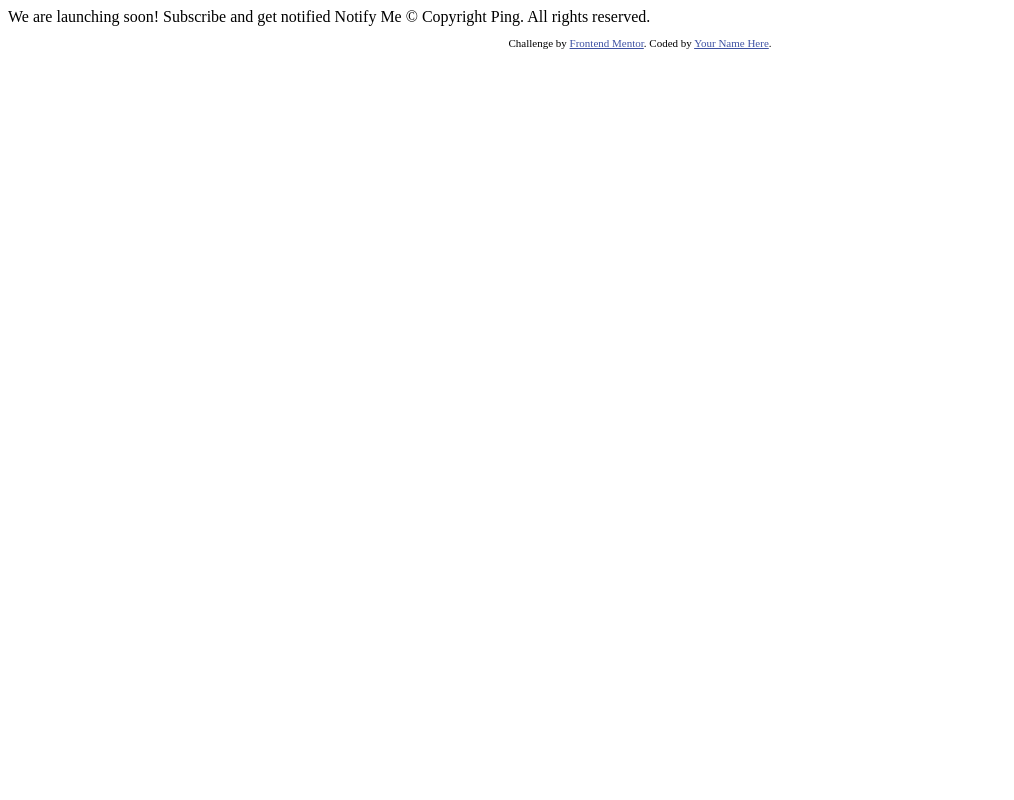
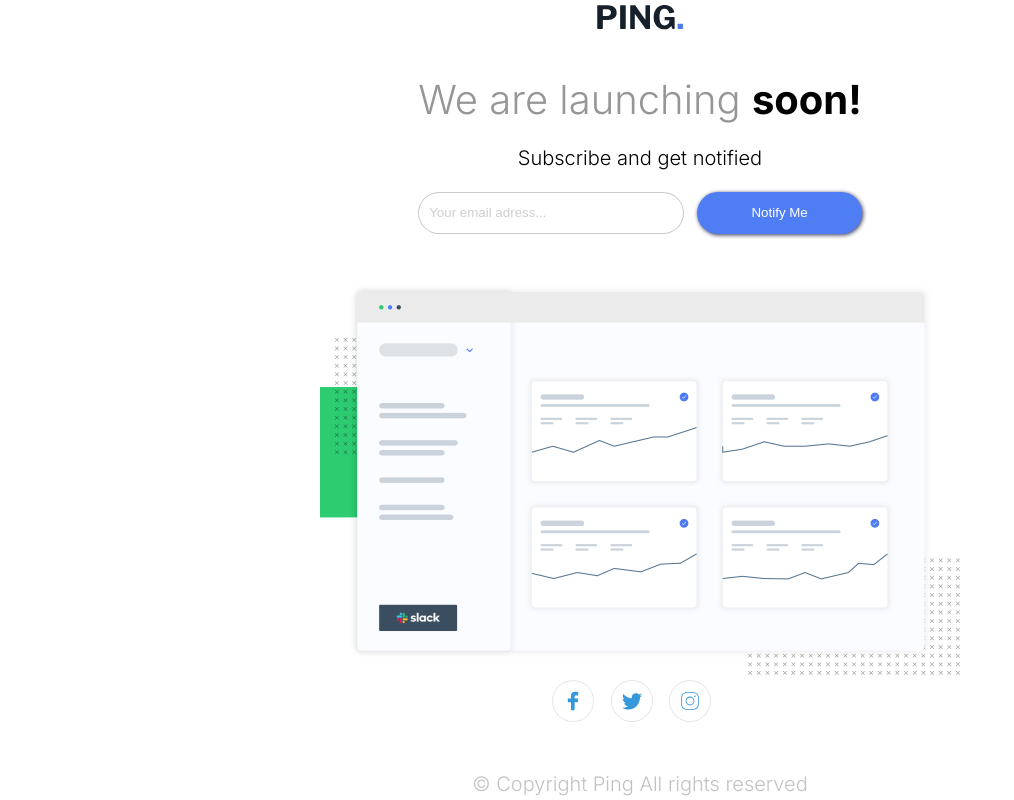
Before and after one commit to Clement-Plancon/ping-coming-soon-page-master, a plain HTML site: page index.html in a window 1280 px wide. Shown: the whole page, without its empty margins (0-1014 px from the left). Drawn offline with Linux system fonts and the light colour scheme.

Commit message:
end challenge

```diff
--- a/index.html
+++ b/index.html
@@ -1,34 +1,64 @@
 <!DOCTYPE html>
 <html lang="en">
+
 <head>
-  <meta charset="UTF-8">
-  <meta name="viewport" content="width=device-width, initial-scale=1.0"> <!-- displays site properly based on user's device -->
+    <meta charset="UTF-8">
+    <meta name="viewport" content="width=device-width, initial-scale=1.0">
+    <!-- displays site properly based on user's device -->
 
-  <link rel="icon" type="image/png" sizes="32x32" href="./images/favicon-32x32.png">
+    <link rel="icon" type="image/png" sizes="32x32" href="./images/favicon-32x32.png">
+    <link rel="stylesheet" href="./style/style.css">
 
-  <title>Frontend Mentor | Ping coming soon page</title>
+    <title>Frontend Mentor | Ping coming soon page</title>
 
-  <!-- Feel free to remove these styles or customise in your own stylesheet 👍 -->
-  <style>
-    .attribution { font-size: 11px; text-align: center; }
-    .attribution a { color: hsl(228, 45%, 44%); }
-  </style>
+
 </head>
+
 <body>
 
-  We are launching soon!
+    <div class="header">
+        <img src="./images/logo.svg" alt="">
+        <h1>We are launching <span>soon!</span></h1>
+        <h2>Subscribe and get notified</h2>
+        <div class="inputContainer">
+            <input type="text" placeholder="Your email adress...">
+            <button onclick="checkForm(document.querySelector('input').value)">Notify Me</button>
+        </div>
+        <span class="error" style='color:hsl(354, 100%, 66%);font-size: 10px; position: relative; left: -20%;'></span>
+        <span class="validate" style='color:green;font-size: 10px; position: relative; left: -20%;'></span>
+    </div>
 
-  Subscribe and get notified
+    <div class="center">
+        <img src="./images/illustration-dashboard.png" alt="stat image">
+    </div>
 
-  Notify Me
+    <div class="footer">
+        <div class="iconContainer">
+            <div class="iconContainer__circle">
+                <img src="./images/icons8-f-de-facebook.svg" alt="">
+            </div>
+            <div class="iconContainer__circle">
+                <img src="./images/icons8-twitter.svg" alt="">
+            </div>
+            <div class="iconContainer__circle">
+                <img src="./images/icons8-instagram (2).svg" alt="">
+            </div>
 
-  &copy; Copyright Ping. All rights reserved.
+        </div>
+        <p>&copy; Copyright Ping All rights reserved</p>
+    </div>
+    <script>
+        const checkForm = (email) => {
+            if (document.querySelector('input').value.length == 0) {
+                document.querySelector('input').style.border = "1px solid hsl(354, 100%, 66%)"
+                document.querySelector('.error').innerHTML = "Whoops! It looks like you forgot to add your email"
+            } else {
+                var re = /\S+@\S+\.\S+/;
+                re.test(email) == true ? (document.querySelector('input').style.border = "1px solid green", document.querySelector('.validate').innerHTML = "Email valide") : document.querySelector('input').style.border = "1px solid hsl(354, 100%, 66%)", document.querySelector('.error').innerHTML = "Email invalide"
 
-  <footer>
-    <p class="attribution">
-      Challenge by <a href="https://www.frontendmentor.io?ref=challenge" target="_blank">Frontend Mentor</a>.
-      Coded by <a href="#">Your Name Here</a>.
-    </p>
-  </footer>
+            }
+        }
+    </script>
 </body>
+
 </html>
--- /dev/null
+++ b/style/style.scss
@@ -0,0 +1,144 @@
+@import url('https://fonts.googleapis.com/css2?family=Inter:wght@300;600;700&display=swap');
+* {
+    margin: 0;
+    padding: 0;
+}
+
+body {
+    width: 100vw;
+    height: 100vh;
+    display: flex;
+    justify-content: center;
+    align-items: center;
+    overflow: hidden;
+    flex-direction: column;
+    font-size: 20px;
+    font-family: 'Inter';
+    .header {
+        display: flex;
+        justify-content: center;
+        align-items: center;
+        flex-direction: column;
+        margin-top: 5%;
+        @media (max-width: 375px) {
+            margin-top: 30%;
+        }
+        img {
+            margin-bottom: 10%;
+            @media (max-width: 375px) {
+                margin-bottom: 20%;
+                width: 30%;
+            }
+        }
+        h1 {
+            font-weight: 300;
+            color: hsl(0, 0%, 59%);
+            margin-bottom: 5%;
+            @media (max-width: 375px) {
+                font-size: 25px;
+            }
+            span {
+                font-weight: 700;
+                color: black;
+            }
+        }
+        h2 {
+            font-weight: 300;
+            font-size: 20px;
+            margin-bottom: 5%;
+            @media (max-width: 375px) {
+                font-size: 15px;
+                margin-bottom: 10%;
+            }
+        }
+        .inputContainer {
+            width: 100%;
+            display: flex;
+            @media (max-width: 375px) {
+                flex-direction: column;
+                justify-content: space-around;
+            }
+            input {
+                width: 60%;
+                height: 20px;
+                border: 1px solid hsla(0, 0%, 59%, 0.507);
+                border-radius: 50px;
+                background-color: white;
+                padding: 10px;
+                margin-right: 3%;
+                &::placeholder {
+                    color: hsla(0, 0%, 59%, 0.459);
+                }
+                @media (max-width: 375px) {
+                    width: 100%;
+                    margin-right: 0%;
+                    margin-bottom: 5%;
+                }
+            }
+            button {
+                display: flex;
+                justify-content: center;
+                align-items: center;
+                width: 40%;
+                border: none;
+                border-radius: 50px;
+                background-color: hsl(223, 87%, 63%);
+                color: white;
+                padding: 10px;
+                transition: 0.5s;
+                filter: drop-shadow(1px 1px 2px #303052);
+                &:hover {
+                    background-color: hsl(223, 100%, 88%);
+                }
+                @media (max-width: 375px) {
+                    width: 100%;
+                }
+            }
+        }
+    }
+    .center {
+        margin-top: 50px;
+        width: 50%;
+        height: 50%;
+        @media (max-width: 375px) {
+            height: 100%;
+            width: 90%;
+            margin-top: 25%;
+        }
+        img {
+            width: 100%;
+        }
+    }
+    .footer {
+        margin-bottom: 5%;
+        @media (max-width: 375px) {
+            margin-bottom: 10%;
+        }
+        .iconContainer {
+            display: flex;
+            justify-content: center;
+            align-items: center;
+            margin-bottom: 50px;
+            &__circle {
+                width: 40px;
+                height: 40px;
+                background-color: white;
+                border-radius: 50%;
+                border: 1px solid hsla(0, 0%, 59%, 0.24);
+                display: inherit;
+                justify-content: inherit;
+                align-items: inherit;
+                margin-right: 5%;
+                img {
+                    width: 50%;
+                }
+            }
+        }
+        p {
+            color: hsla(0, 0%, 59%, 0.575);
+            @media (max-width: 375px) {
+                font-size: 15px;
+            }
+        }
+    }
+}
```
Also changed, not shown: images/icons8-f-de-facebook.svg (added), images/icons8-instagram (2).svg (added), images/icons8-twitter.svg (added), style/style.css (added), 1 other file.
